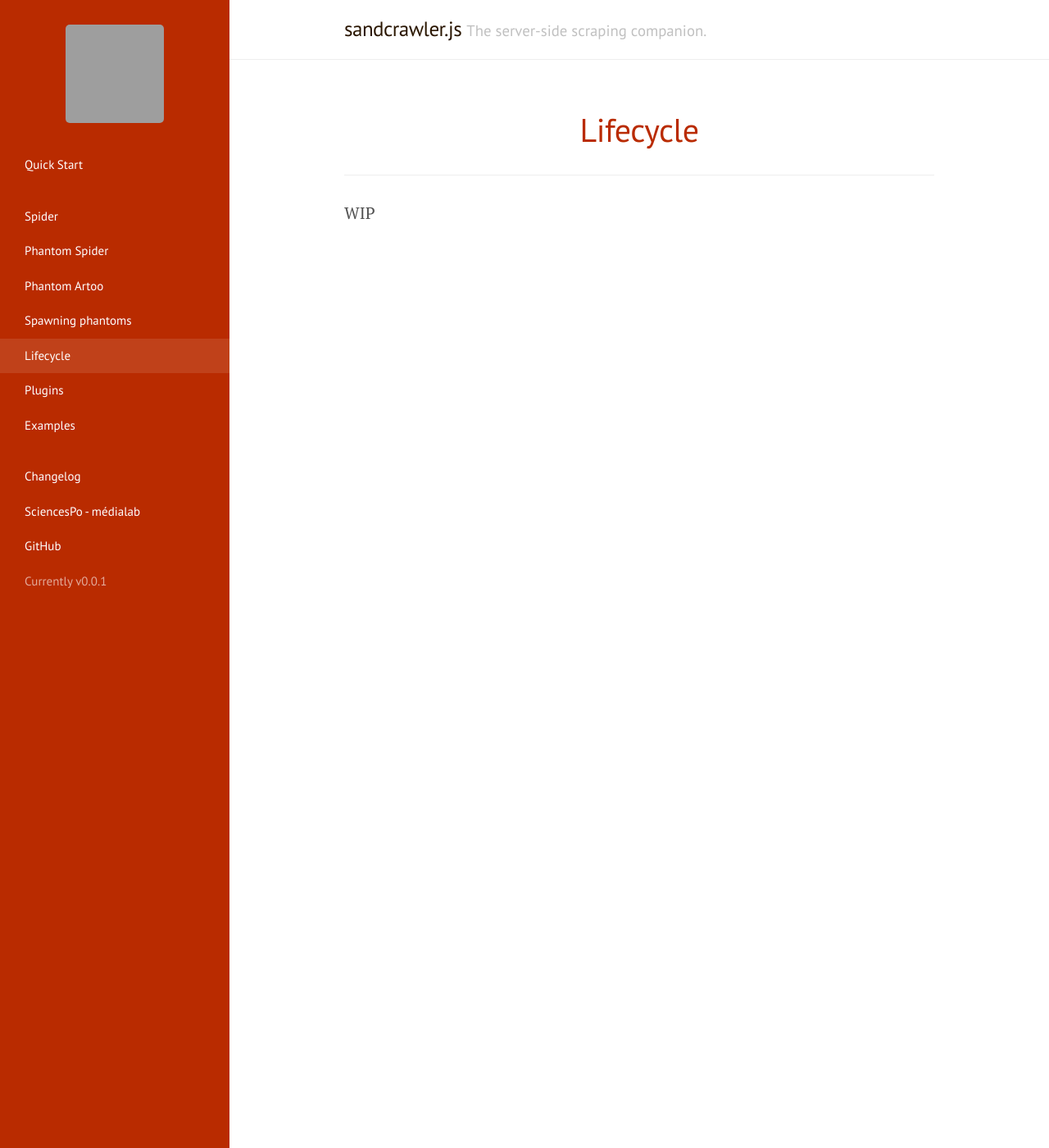
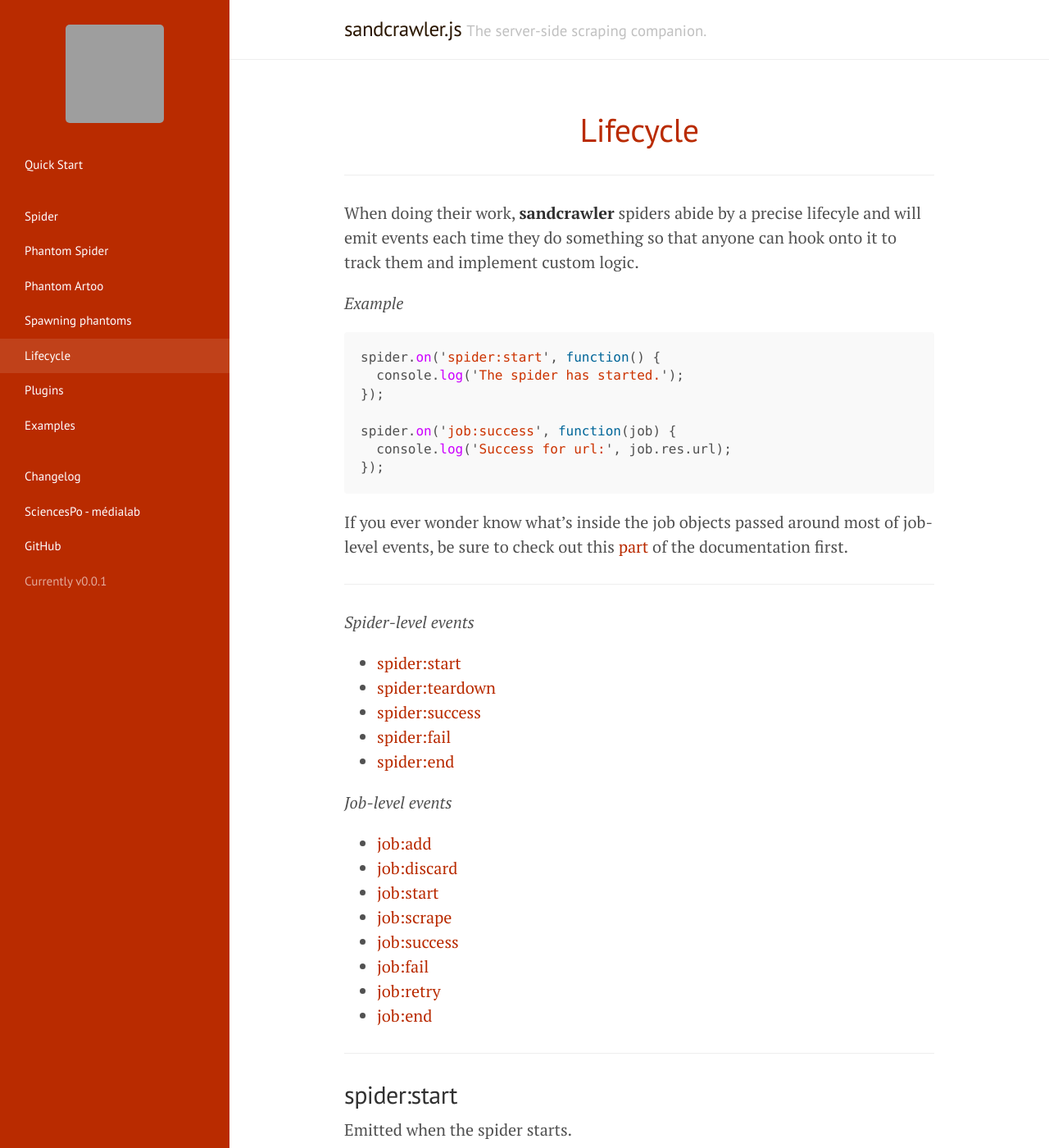
Before and after one commit to medialab/sandcrawler, a Jekyll site: the page built from lifecycle.md, in a window 1280 px wide and 1400 px high. Shown: the whole window at 82% size. Built offline with Jekyll 4.4.1, drawn with Linux system fonts in a browser that asks for light colours; Markdown is read by kramdown in place of the engine named in the settings; some of the changed text lies outside the part shown; grey boxes are pictures that could not be loaded.

Commit message:
Lifecycle docs

````diff
--- a/lifecycle.md
+++ b/lifecycle.md
@@ -8,4 +8,166 @@
 
 ---
 
-WIP
+When doing their work, **sandcrawler** spiders abide by a precise lifecyle and will emit events each time they do something so that anyone can hook onto it to track them and implement custom logic.
+
+*Example*
+
+```js
+spider.on('spider:start', function() {
+  console.log('The spider has started.');
+});
+
+spider.on('job:success', function(job) {
+  console.log('Success for url:', job.res.url);
+});
+```
+
+If you ever wonder know what's inside the job objects passed around most of job-level events, be sure to check out this [part]({{ site.baseurl }}/spider#job) of the documentation first.
+
+---
+
+*Spider-level events*
+
+* [spider:start](#start)
+* [spider:teardown](#teardown)
+* [spider:success](#success)
+* [spider:fail](#fail)
+* [spider:end](#end)
+
+*Job-level events*
+
+* [job:add](#job-add)
+* [job:discard](#job-discard)
+* [job:start](#job-start)
+* [job:scrape](#job-scrape)
+* [job:success](#job-success)
+* [job:fail](#job-fail)
+* [job:retry](#job-retry)
+* [job:end](#job-end)
+
+---
+
+<h2 id="start">spider:start</h2>
+
+Emitted when the spider starts.
+
+---
+
+<h2 id="teardown">spider:teardown</h2>
+
+Emitted when the spider tears down. This is useful to plugins needing to cleanup when the hooked spider finishes its work.
+
+---
+
+<h2 id="success">spider:success</h2>
+
+Emitted when the spider succeeds. Note that the spider can succeed even if some jobs did not. Indeed, the spider will only considered as failed if a global error occurred while running.
+
+*Data*
+
+* **remains**: array of unsuccessful jobs along with their related errors.
+
+---
+
+<h2 id="fail">spider:fail</h2>
+
+Emitted when the spider fails globally.
+
+*Data*
+
+* **err**: the culprit.
+* **remains**: array of unsuccessful jobs along with their related errors.
+
+---
+
+<h2 id="end">spider:end</h2>
+
+Emitted when the spider ends, whether it succeeded or failed.
+
+*Data*
+
+* **status**: either `success` or `fail`.
+* **remains**: array of unsuccessful jobs along with their related errors.
+
+---
+
+<h2 id="job-add">job:add</h2>
+
+Emitted when a job is added to the spider's queue when running.
+
+*Data*
+
+* **job**: the related job.
+
+---
+
+<h2 id="job-discard">job:discard</h2>
+
+Emitted when a job is discarded from the job's queue because it was rejected by a `beforeScraping` middleware.
+
+*Data*
+
+* **err**: the error that lead to the job being discarded.
+* **job**: the related job.
+
+---
+
+<h2 id="job-start">job:start</h2>
+
+Emitted when the spider starts processing a job.
+
+*Data*
+
+* **job**: the related job.
+
+---
+
+<h2 id="job-scrape">job:scrape</h2>
+
+Emitted when the spider starts scraping a job.
+
+*Data*
+
+* **job**: the related job.
+
+---
+
+<h2 id="job-success">job:success</h2>
+
+Emitted when a job succeeds.
+
+*Data*
+
+* **job**: the related job.
+
+---
+
+<h2 id="job-fail">job:fail</h2>
+
+Emitted when a job fails.
+
+*Data*
+
+* **err**: the related error.
+* **job**: the related job.
+
+---
+
+<h2 id="job-retry">job:retry</h2>
+
+Emitted when a job is retried.
+
+*Data*
+
+* **job**: the related job.
+* **when**: either `now` or `later`.
+
+---
+
+<h2 id="job-end">job:end</h2>
+
+Emitted when a job ends, whether it succeeded or failed.
+
+*Data*
+
+* **job**: the related job.
````
Also changed, not shown: phantom_spider.md (+9 -13 lines), spider.md (+13 -0 lines).
